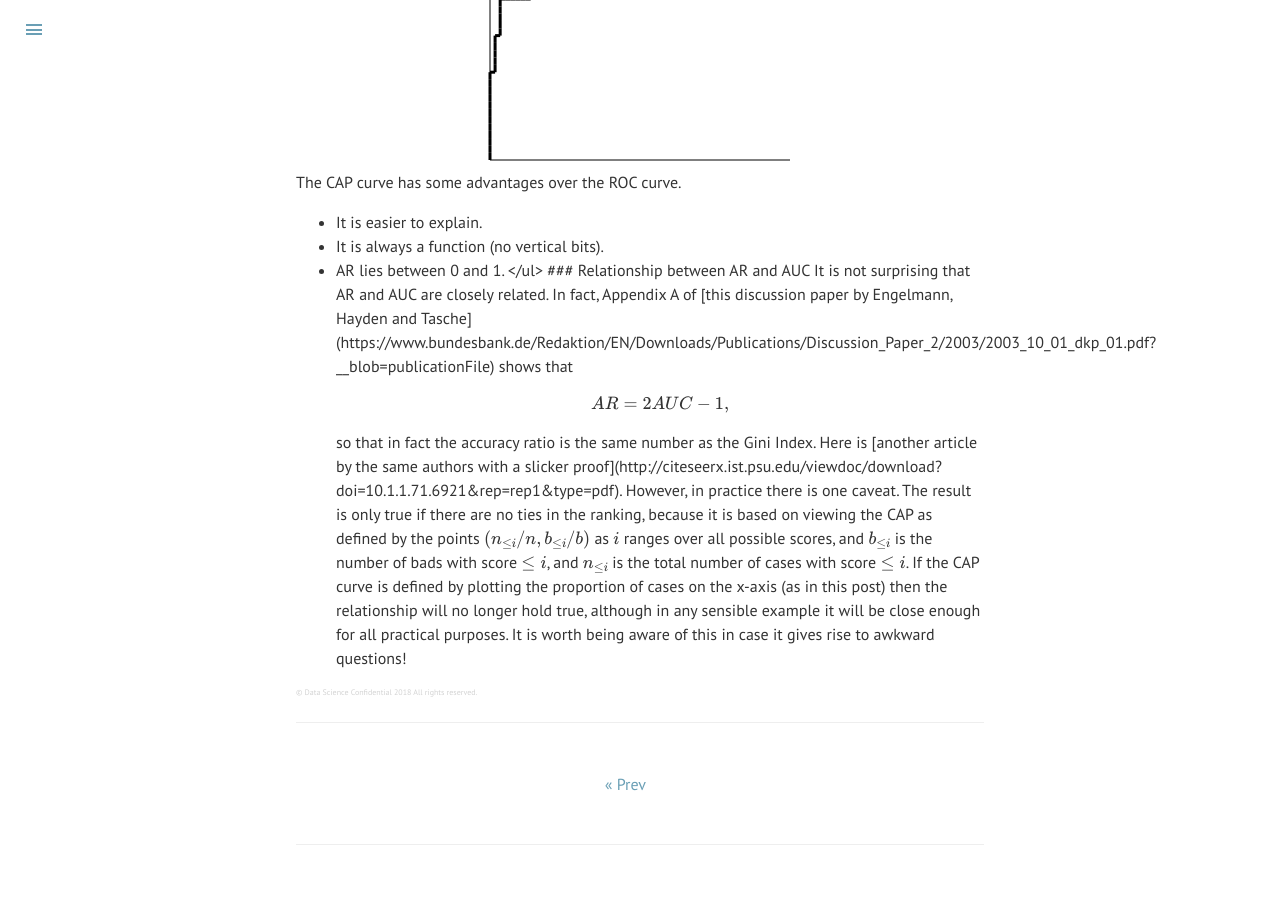
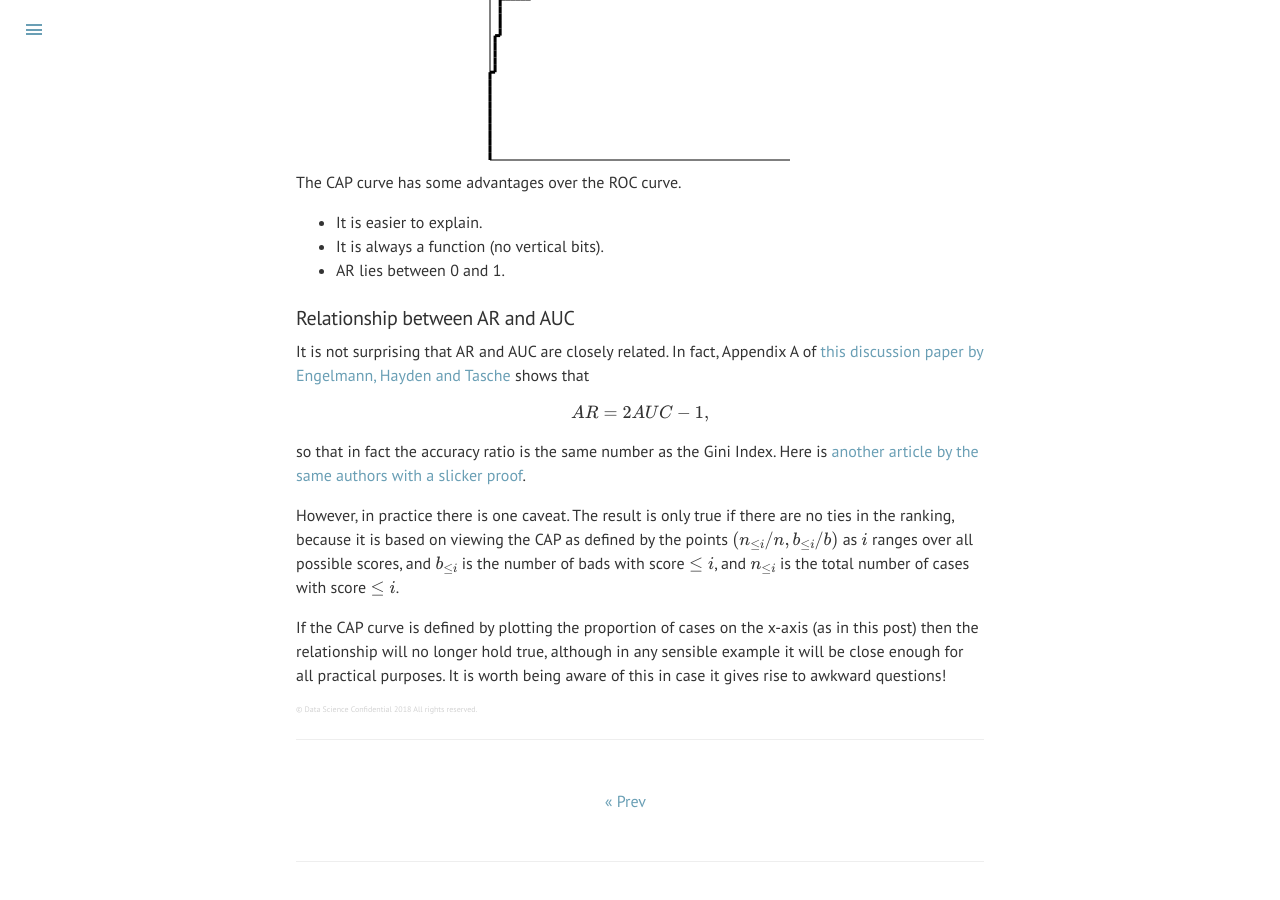
Before and after one commit to datascienceconfidential/datascienceconfidential.github.io, a Jekyll site: the page built from _posts/2018-04-18-ROC-and-CAP.md, in a window 1280 px wide and 900 px high, scrolled down 4379 px. Built offline with Jekyll 4.4.1, drawn with Linux system fonts in a browser that asks for light colours; formulas are drawn with MathJax 3; comment, search, counter and statistics services are not loaded.

Commit message:
Unordered list

```diff
--- a/_posts/2018-04-18-ROC-and-CAP.md
+++ b/_posts/2018-04-18-ROC-and-CAP.md
@@ -100,11 +100,10 @@ You may notice that the CAP curve and ROC curve look very similar. In fact, they
 <script type="text/javascript" src="/blog/scripts/roc_animation.js"></script>
 
 The CAP curve has some advantages over the ROC curve.
-<ul>
-  <li> It is easier to explain.
-  <li> It is always a function (no vertical bits).
-  <li> AR lies between 0 and 1.
-</ul>
+
+* It is easier to explain.
+* It is always a function (no vertical bits).
+* AR lies between 0 and 1.
 
 ### Relationship between AR and AUC
 
```
